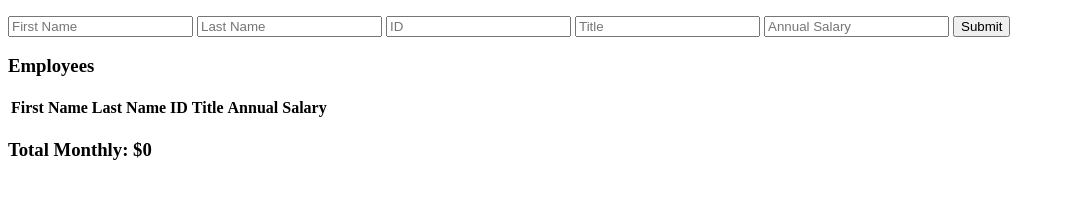
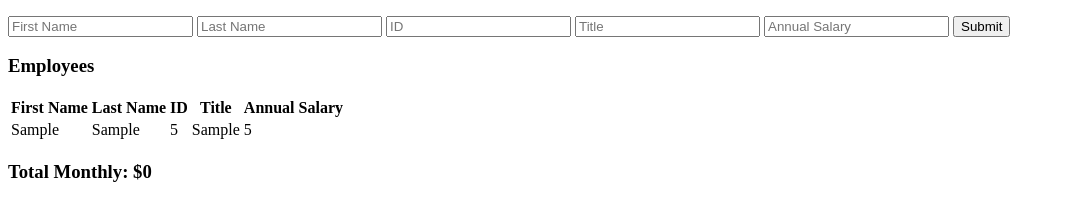
Before and after one commit to bsmrdel101/jquery-salary-calculator, a plain HTML site: page index.html in a window 1280 px wide. Both pictures are taken after typing "Sample", "Sample", "5", "Sample", "5" into the empty fields and a click on the button "Submit". Shown: the part 105-326 px from the top of the page, without its empty margins (0-1065 px from the left). Drawn offline with Linux system fonts and the light colour scheme.

Commit message:
can upload from data to DOM

```diff
--- a/script.js
+++ b/script.js
@@ -1,8 +1,6 @@
 $(document).ready(onReady);
 
-let employeeData = [
-    {firstName:'Jim', lastName:'Jeff', id:1468, title:'fry cook', salary:90000}
-];
+let employees = [];
 
 
 
@@ -24,9 +22,11 @@ function submitForm() {
     // if (firstName === '' || lastName === '' || id === '' || title === '' || salary === '') {
     //     alert('Fill empty fields!');
     // } else {
-
+        employees.push({firstName:firstName, lastName:lastName, id:Number(id), title:title, salary:Number(salary)});
         //Empty the input values.
         clearForm();
+        //Add employee object to the DOM
+        addEmployee();
     }
 //}
 
@@ -37,3 +37,11 @@ function clearForm() {
     $('#title-input').val('');
     $('#salary-input').val('');
 }
+
+function addEmployee() {
+    console.log(employees);
+    $('tbody').empty();
+    for (let i = 0; i < employees.length; i++) {
+        $('tbody').append(`<tr><td>${employees[i].firstName}</td><td>${employees[i].lastName}</td><td>${employees[i].id}</td><td>${employees[i].title}</td><td>${employees[i].salary}</td></tr>`);
+    }
+}
```
Also changed, not shown: index.html (+1 -5 lines).
